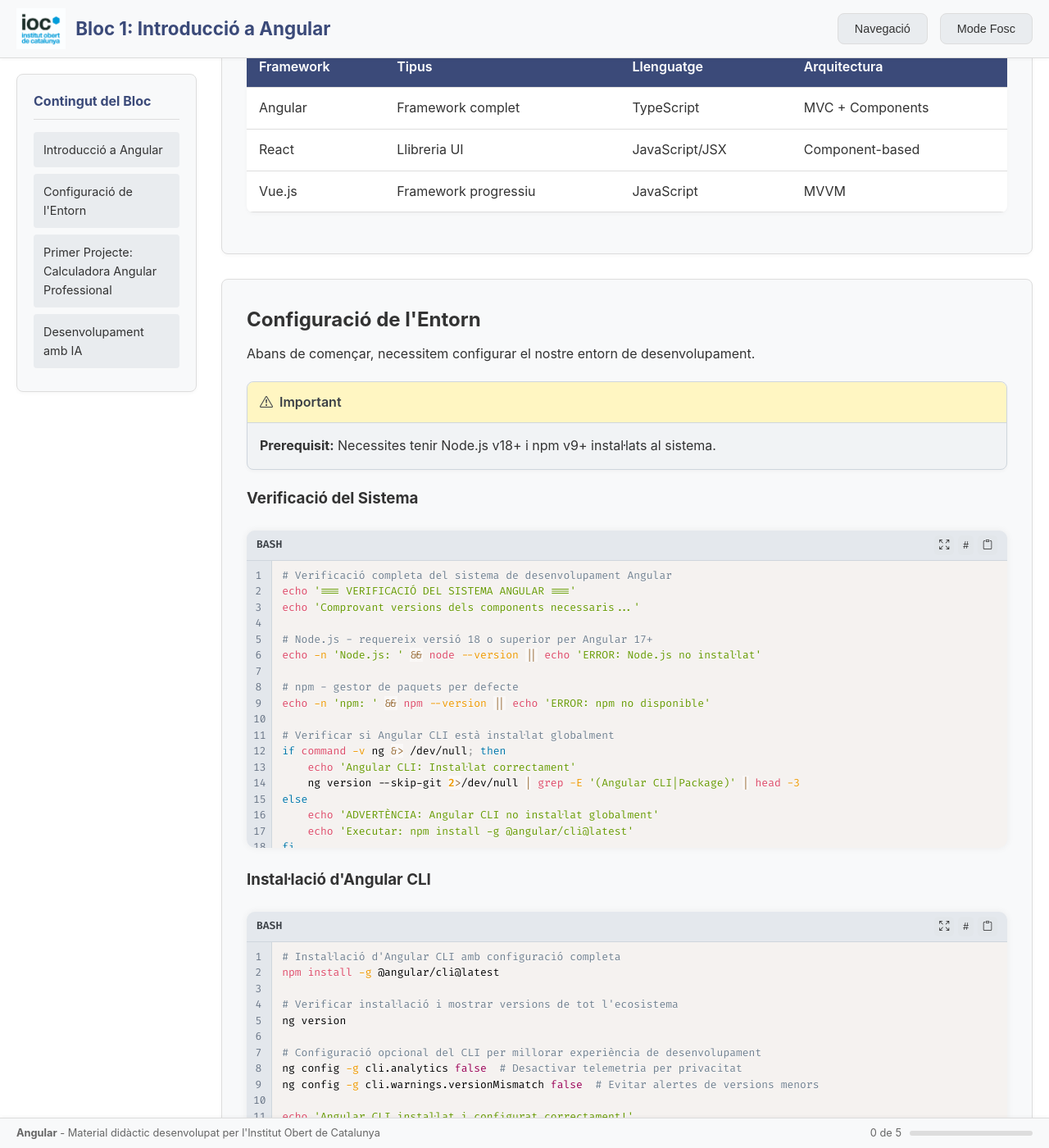
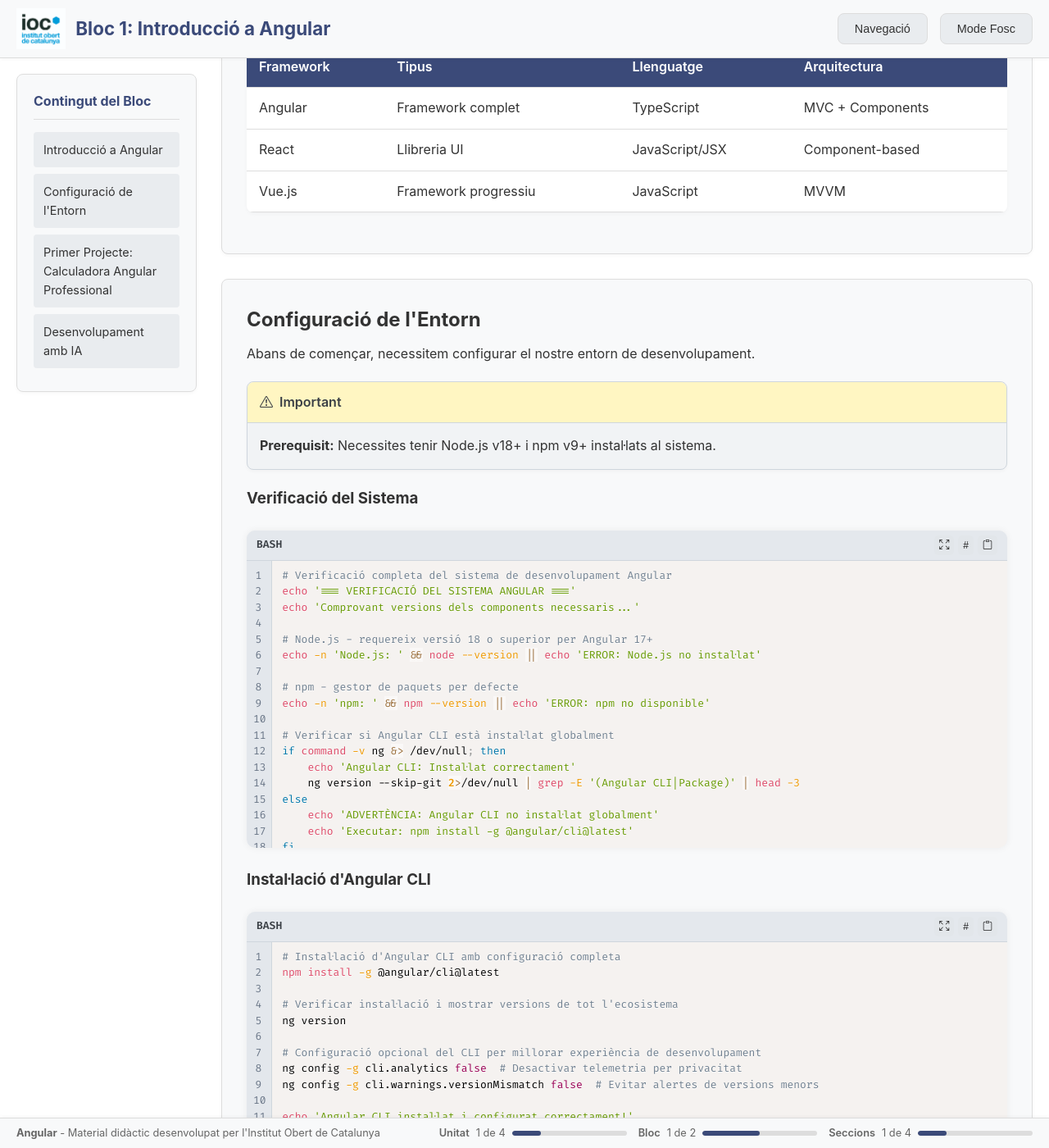
Before and after one commit to itrascastro/ioc-da2-optativa-angular, a Jekyll site: the page built from docs/unitat-1/bloc-1.html, in a window 1280 px wide and 1400 px high, scrolled down 616 px. Shown: the whole window at 82% size. Built offline with Jekyll 4.4.1, drawn with Linux system fonts in a browser that asks for light colours; nearby versions of some CDN libraries.

Commit message:
docs(footer): progrés de unitat, bloc i seccions; correccions Liquid/JS
- Afegeix barres de progrés (unitat, bloc, seccions) amb suport clar/fosc
- Calcula totals en Liquid i estableix ample inicial en línia
- JS: offset de capçalera dinàmic, actualització en scroll/resize/hash, 100% al final de pàgina
- Estils: ajustos de presentació i color en mode fosc

```diff
--- a/docs/_layouts/default.html
+++ b/docs/_layouts/default.html
@@ -174,7 +174,6 @@
                     </div>
 
                     <div class="nav-link-wrapper">
-                        {% if next_bloc <= site.curs.total_blocs %}
                         {% for unitat in site.curs.unitats %}
                             {% for bloc in unitat.blocs %}
                                 {% if bloc.numero == next_bloc %}
@@ -186,7 +185,6 @@
                                 {% endif %}
                             {% endfor %}
                         {% endfor %}
-                        {% endif %}
                     </div>
                 </div>
             </nav>
@@ -200,11 +198,62 @@
             <div class="footer-info">
                 <strong>{{ site.module_title }}</strong> - Material didàctic desenvolupat per l'{{ site.organization }}
             </div>
-            <div class="footer-progress">
-                <span class="progress-text" id="footer-progress-text">0 de 5</span>
-                <div class="progress-bar-footer">
-                    <div class="progress-fill-footer" id="footer-progress-fill"></div>
+            <div class="footer-progress" aria-label="Progrés de lectura">
+                {%- assign total_units = site.curs.unitats | size -%}
+                {%- assign unit_pos = 0 -%}
+                {%- if page.unitat -%}
+                  {%- assign unit_pos = page.unitat -%}
+                {%- endif -%}
+
+                <!-- Progrés per unitats (posició de la unitat actual) -->
+                {%- assign unit_pct = 0 -%}
+                {%- if total_units and total_units > 0 -%}
+                  {%- assign unit_pct = unit_pos | times: 100 | divided_by: total_units -%}
+                {%- endif -%}
+                <div class="progress-group course-progress">
+                    <span class="progress-label">Unitat</span>
+                    <span class="progress-text" data-pos="{{ unit_pos }}" data-total="{{ total_units }}">{{ unit_pos }} de {{ total_units }}</span>
+                    <div class="progress-bar-footer"><div class="progress-fill-footer" style="width: {{ unit_pct }}%"></div></div>
                 </div>
+
+                {%- if page.unitat and page.bloc -%}
+                  {%- assign current_unit = null -%}
+                  {%- for u in site.curs.unitats -%}
+                    {%- if u.numero == page.unitat -%}{%- assign current_unit = u -%}{%- break -%}{%- endif -%}
+                  {%- endfor -%}
+                  {%- if current_unit -%}
+                    {%- assign total_unit = current_unit.blocs | size -%}
+                    {%- assign pos_block = 0 -%}
+                    {%- for b in current_unit.blocs -%}
+                      {%- assign pos_block = forloop.index -%}
+                      {%- if b.numero == page.bloc -%}{%- break -%}{%- endif -%}
+                    {%- endfor -%}
+                    <!-- Progrés per blocs dins de la unitat -->
+                    {%- assign block_pct = 0 -%}
+                    {%- if total_unit and total_unit > 0 -%}
+                      {%- assign block_pct = pos_block | times: 100 | divided_by: total_unit -%}
+                    {%- endif -%}
+                    <div class="progress-group unit-progress">
+                        <span class="progress-label">Bloc</span>
+                        <span class="progress-text" data-pos="{{ pos_block }}" data-total="{{ total_unit }}">{{ pos_block }} de {{ total_unit }}</span>
+                        <div class="progress-bar-footer"><div class="progress-fill-footer" style="width: {{ block_pct }}%"></div></div>
+                    </div>
+
+                    <!-- Progrés per seccions (H2) dins del bloc -->
+                    {%- capture raw_content -%}{{ content }}{%- endcapture -%}
+                    {%- assign sec_split = raw_content | split: '<h2' -%}
+                    {%- assign total_sec = sec_split | size | minus: 1 -%}
+                    {%- assign sec_pct = 0 -%}
+                    {%- if total_sec and total_sec > 0 -%}
+                      {%- assign sec_pct = 1 | times: 100 | divided_by: total_sec -%}
+                    {%- endif -%}
+                    <div class="progress-group section-progress" data-scan-sections="true">
+                        <span class="progress-label">Seccions</span>
+                        <span class="progress-text" data-pos="1" data-total="{{ total_sec }}">1 de {{ total_sec }}</span>
+                        <div class="progress-bar-footer"><div class="progress-fill-footer" style="width: {{ sec_pct }}%"></div></div>
+                    </div>
+                  {%- endif -%}
+                {%- endif -%}
             </div>
         </div>
     </footer>
--- a/docs/_sass/_layout.scss
+++ b/docs/_sass/_layout.scss
@@ -38,9 +38,11 @@
 .footer { position: fixed; bottom: 0; left: 0; right: 0; z-index: 999; background-color: var(--color-surface); border-top: 1px solid var(--color-border); padding: 8px 20px; box-shadow: 0 -2px 4px rgba(0,0,0,0.03); }
 .footer-content { display: flex; justify-content: space-between; align-items: center; font-size: 0.8rem; }
 .footer-info { color: var(--color-text-muted); }
-.footer-progress { display: flex; align-items: center; gap: 10px; }
+.footer-progress { display: flex; align-items: center; gap: 14px; }
+.progress-group { display: flex; align-items: center; gap: 8px; }
+.progress-label { color: var(--color-text-muted); font-weight: 600; }
 .progress-text { color: var(--color-text-muted); font-size: 0.8rem; }
-.progress-bar-footer { width: 150px; height: 6px; background-color: var(--color-border); border-radius: 3px; overflow: hidden; }
+.progress-bar-footer { width: 140px; height: 6px; background-color: var(--color-border); border-radius: 3px; overflow: hidden; }
 .progress-fill-footer { height: 100%; background-color: var(--color-primary); border-radius: 3px; transition: width 0.5s ease; width: 0%; }
 .main-content { padding-bottom: 60px; }
 
--- a/docs/_sass/_themes.scss
+++ b/docs/_sass/_themes.scss
@@ -80,3 +80,5 @@
 [data-theme="dark"] .unit-header { background-color: #2a2a2a; color: #e6edf3; }
 [data-theme="dark"] .block-number { background-color: #3a3a3a; color: #ffffff; }
 [data-theme="dark"] .block-action:hover { background-color: #353535; }
+/* Barra de progrés en fosc: farcit amb to blau per contrast */
+[data-theme="dark"] .progress-fill-footer { background-color: #7aa2e3; }
--- a/docs/assets/js/site.js
+++ b/docs/assets/js/site.js
@@ -20,15 +20,6 @@
   });
 }
 
-// Footer progrés (estàtic)
-function initializeFooterProgress() {
-  const progressText = document.getElementById('footer-progress-text');
-  const progressFill = document.getElementById('footer-progress-fill');
-  if (progressText && progressFill) {
-    progressText.textContent = '0 de 5';
-    progressFill.style.width = '0%';
-  }
-}
 
 // Tema fosc/clar + tema Prism
 function initializeThemeToggle() {
@@ -129,3 +120,75 @@
 window.addEventListener('load', function () {
   window.scrollTo(0, 0);
 });
+// Barra de progrés: inicialitza grups (curs/unitat) a partir d'atributs data-*
+function initializeFooterProgress() {
+  document.querySelectorAll('.footer-progress .progress-group').forEach(group => {
+    const text = group.querySelector('.progress-text');
+    const fill = group.querySelector('.progress-fill-footer');
+    if (!text || !fill) return;
+    const pos = parseInt(text.getAttribute('data-pos') || '0', 10) || 0;
+    const total = parseInt(text.getAttribute('data-total') || '0', 10) || 0;
+    const pct = total > 0 ? Math.min(100, Math.max(0, Math.round((pos / total) * 100))) : 0;
+    text.textContent = `${pos} de ${total}`;
+    // Assegurar aplicació després del primer paint
+    requestAnimationFrame(() => { fill.style.width = `${pct}%`; });
+  });
+
+  // Seccions: comptar H2 i actualitzar progrés segons scroll
+  const sectionGroup = document.querySelector('.footer-progress .section-progress[data-scan-sections="true"]');
+  if (sectionGroup) {
+    const text = sectionGroup.querySelector('.progress-text');
+    const fill = sectionGroup.querySelector('.progress-fill-footer');
+    let total = 0;
+    let current = 0;
+
+    const update = () => {
+      if (!text || !fill) return;
+      const headers = Array.from(document.querySelectorAll('.content-body h2'));
+      total = headers.length;
+      if (total === 0) {
+        text.textContent = '0 de 0';
+        fill.style.width = '0%';
+        return;
+      }
+      // Trobar la secció més propera a la part superior (amb offset per header fix)
+      const headerEl = document.querySelector('.header');
+      const headerOffset = (headerEl ? headerEl.offsetHeight : 0) + 20;
+      const scrollY = window.scrollY + headerOffset;
+      let idx = 0;
+      for (let i = 0; i < total; i++) {
+        const top = headers[i].getBoundingClientRect().top + window.scrollY;
+        if (top <= scrollY) {
+          idx = i;
+        }
+      }
+      current = Math.min(total, idx + 1);
+      // Si estem al final de la pàgina, assegurar 100% (última secció)
+      const docBottom = Math.ceil(window.innerHeight + window.scrollY);
+      const fullHeight = Math.ceil(document.documentElement.scrollHeight || document.body.scrollHeight);
+      if (docBottom >= fullHeight - 2) {
+        current = total;
+      }
+      const pct = Math.min(100, Math.max(0, Math.round((current / total) * 100)));
+      text.setAttribute('data-pos', String(current));
+      text.setAttribute('data-total', String(total));
+      text.textContent = `${current} de ${total}`;
+      fill.style.width = `${pct}%`;
+    };
+
+    // Inicialitzar segons hash si existeix
+    const hash = window.location.hash.replace('#', '');
+    if (hash) {
+      // Ajustar posició inicial si es carrega amb hash
+      const target = document.getElementById(hash);
+      if (target) {
+        const all = Array.from(document.querySelectorAll('.content-body h2'));
+        current = all.indexOf(target) + 1;
+      }
+    }
+    update();
+    window.addEventListener('scroll', update, { passive: true });
+    window.addEventListener('resize', update);
+    window.addEventListener('hashchange', update);
+  }
+}
```
Also changed, not shown: docs/assets/js/main.js (+0 -11 lines). Lines whose indentation alone changed are shown as unchanged.
